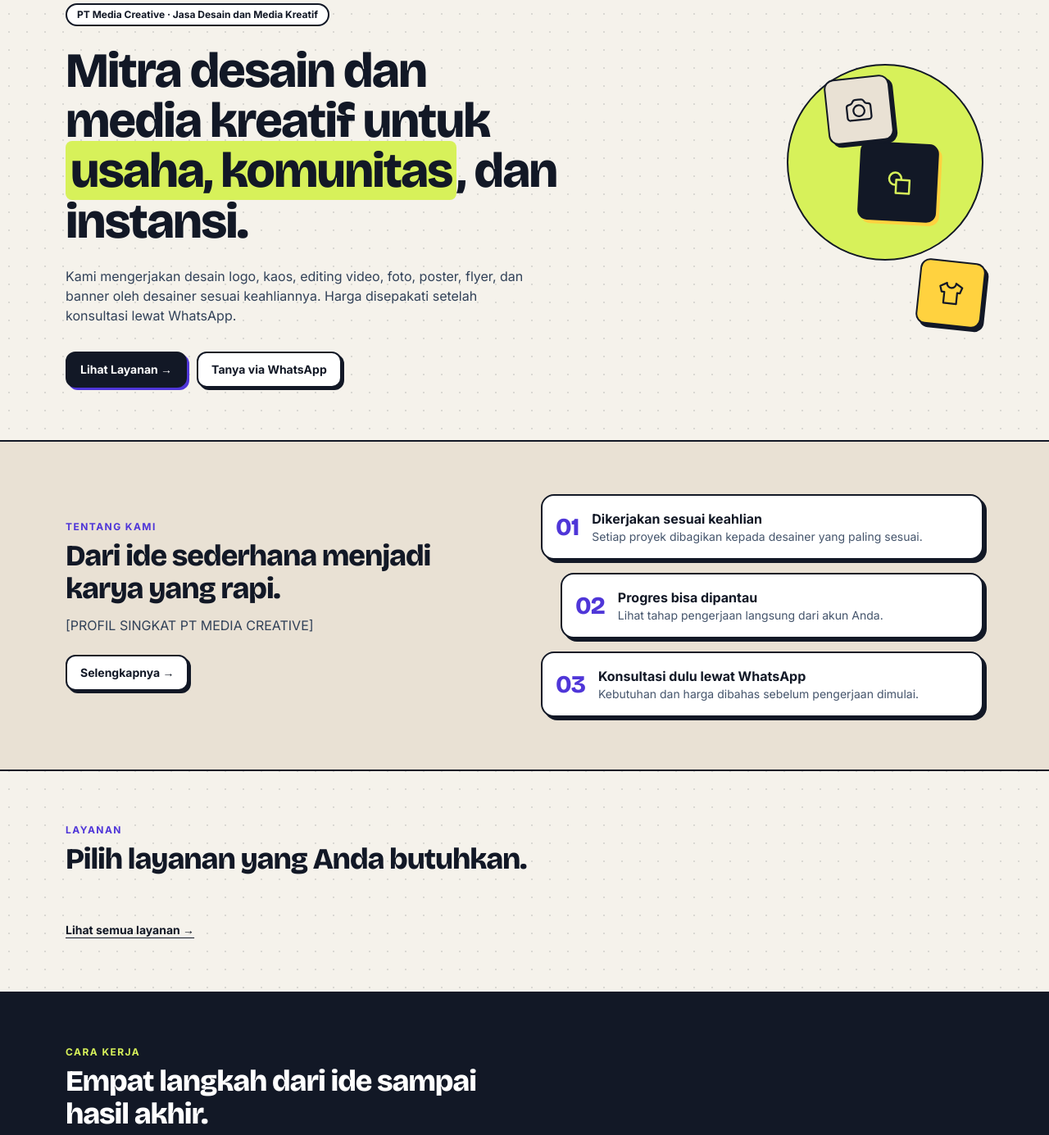
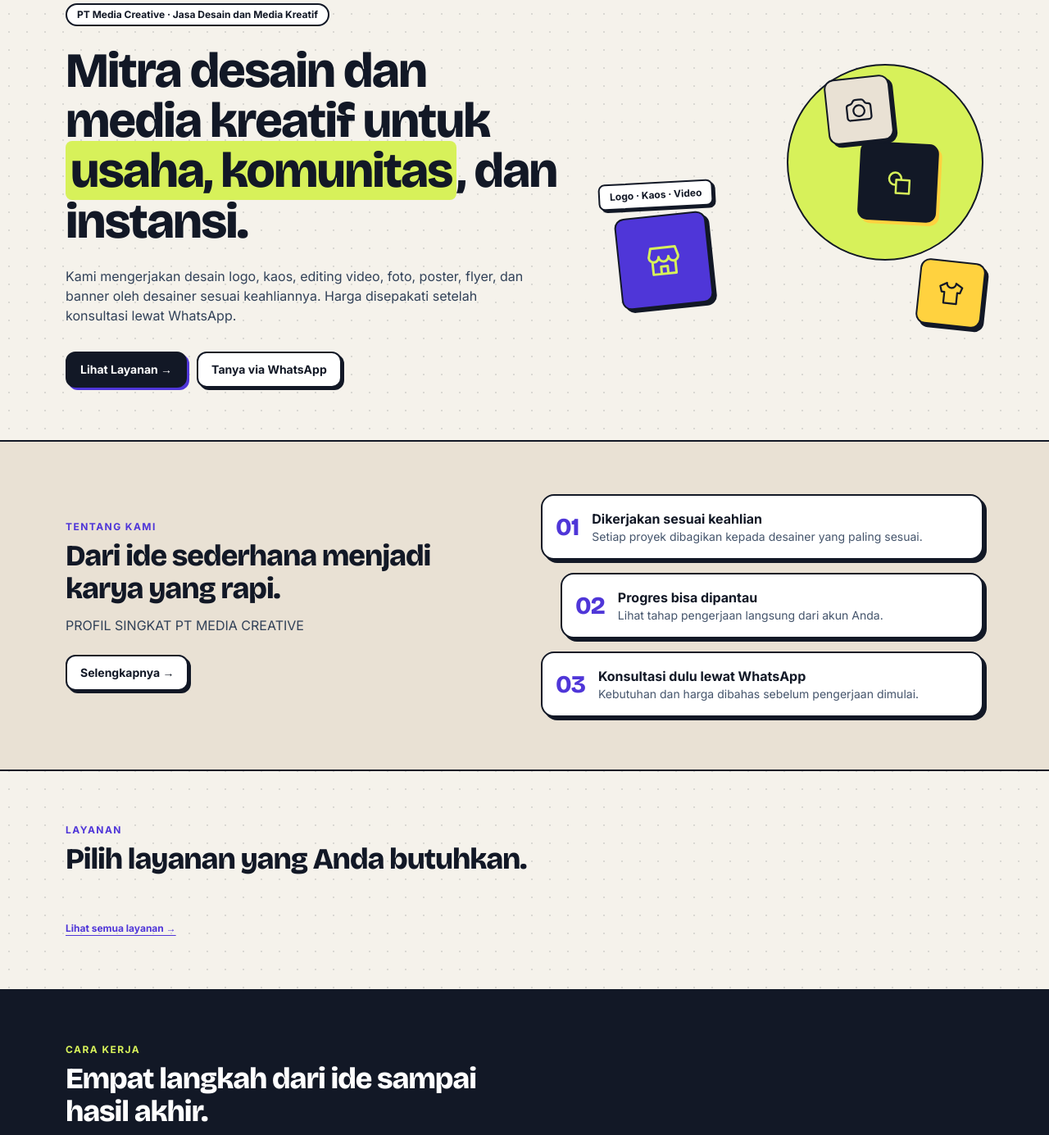
Before and after one commit to haloteman/crm-rpl-v2, a Laravel app: page / in a window 1280 px wide. Shown: the part 126-1511 px from the top of the page at 82% size. Run offline with Laravel 12, Linux system fonts and the light colour scheme; data comes from the database, SQL or seed files in the repository; data that the repository does not hold is empty; style sheets or scripts are compiled from the project's sources.

Commit message:
update lagi

```diff
--- a/resources/views/components/icon.blade.php
+++ b/resources/views/components/icon.blade.php
@@ -57,6 +57,7 @@ $paths = [
     'play' => 'M3.75 5.25h16.5v13.5H3.75V5.25ZM10.5 9.75v4.5l3.75-2.25-3.75-2.25Z',
     'document' => 'M6 2.25h8.25L19.5 7.5v14.25H6V2.25ZM9 11.25h6M9 14.25h6M9 17.25h3.75',
     'banner' => 'M3.75 4.5h16.5v9H3.75v-9ZM7.5 13.5v6M16.5 13.5v6M7.5 9h9',
+    'store' => 'M3 9.5 4.5 4h15L21 9.5M3 9.5a3 3 0 0 0 6 0 3 3 0 0 0 6 0 3 3 0 0 0 6 0M5 12.5V20h14v-7.5M10 20v-4.5h4V20',
 ];
 @endphp
 <svg xmlns="http://www.w3.org/2000/svg" fill="none" viewBox="0 0 24 24" stroke-width="1.5" stroke="currentColor" aria-hidden="true" {{ $attributes->merge(['class' => $class]) }}>
--- a/resources/views/website/beranda.blade.php
+++ b/resources/views/website/beranda.blade.php
@@ -33,7 +33,9 @@
         <div class="absolute right-0 top-0 size-60 rounded-full border-2 border-ink bg-lime"></div>
         <div class="absolute right-28 top-4 flex size-20 -rotate-6 items-center justify-center rounded-xl border-2 border-ink bg-sand shadow-hard"><x-icon name="camera" class="size-9" /></div>
         <div class="absolute right-14 top-24 flex size-24 rotate-3 items-center justify-center rounded-xl border-2 border-ink bg-ink text-lime shadow-[4px_4px_0_0_var(--color-sun)]"><x-icon name="shapes" class="size-10" /></div>
+        <div class="absolute bottom-6 left-6 flex size-28 -rotate-6 items-center justify-center rounded-xl border-2 border-ink bg-violet text-lime shadow-hard"><x-icon name="store" class="size-12" /></div>
         <div class="absolute bottom-0 right-0 flex size-20 rotate-6 items-center justify-center rounded-xl border-2 border-ink bg-sun shadow-hard"><x-icon name="shirt" class="size-9" /></div>
+        <div class="absolute left-0 top-36 -rotate-3 rounded-lg border-2 border-ink bg-white px-3 py-1.5 text-xs font-bold shadow-hard-sm">Logo · Kaos · Video</div>
     </div>
 </section>
 
@@ -42,7 +44,7 @@
         <div>
             <p class="eyebrow">Tentang Kami</p>
             <h2 class="mt-2 text-4xl font-extrabold">Dari ide sederhana menjadi karya yang rapi.</h2>
-            <p class="mt-3 text-slate-700">[PROFIL SINGKAT PT MEDIA CREATIVE]</p>
+            <p class="mt-3 text-slate-700">PROFIL SINGKAT PT MEDIA CREATIVE</p>
             <a href="{{ route('website.tentang-kami') }}" class="btn-outline mt-6">Selengkapnya →</a>
         </div>
         <ol class="space-y-4">
@@ -67,7 +69,7 @@
             @include('website.kartu-layanan')
         @endforeach
     </div>
-    <a href="{{ route('website.layanan') }}" class="mt-6 inline-block text-sm font-bold underline underline-offset-4">Lihat semua layanan →</a>
+    <a href="{{ route('website.layanan') }}" class="mt-6 inline-block gap-1.5 text-xs font-bold text-brand-dark underline underline-offset-4 hover:text-ink">Lihat semua layanan →</a>
 </section>
 
 <section class="border-y-2 border-ink bg-ink text-white">
--- a/resources/views/website/tentang-kami.blade.php
+++ b/resources/views/website/tentang-kami.blade.php
@@ -15,7 +15,7 @@
         <div>
             <p class="eyebrow">Tentang Kami</p>
             <h1 class="mt-2 text-5xl font-extrabold sm:text-6xl">PT Media Creative</h1>
-            <p class="mt-4 max-w-xl text-slate-700">[PROFIL PERUSAHAAN: SIAPA KAMI, KAPAN BERDIRI, DAN APA YANG KAMI KERJAKAN]</p>
+            <p class="mt-4 max-w-xl text-slate-700">KAMI SIAP MELAYANI, BERDIRI SEJAK TAHUN 2000, BEBERAPA LAYANAN TELAH KAMI SEDIAKAN UNTUK ANDA</p>
         </div>
         <div aria-hidden="true" class="hidden grid-cols-2 gap-4 lg:grid">
             <div class="aspect-square rounded-2xl border-2 border-ink bg-ink shadow-[4px_4px_0_0_var(--color-violet)]"></div>
```
